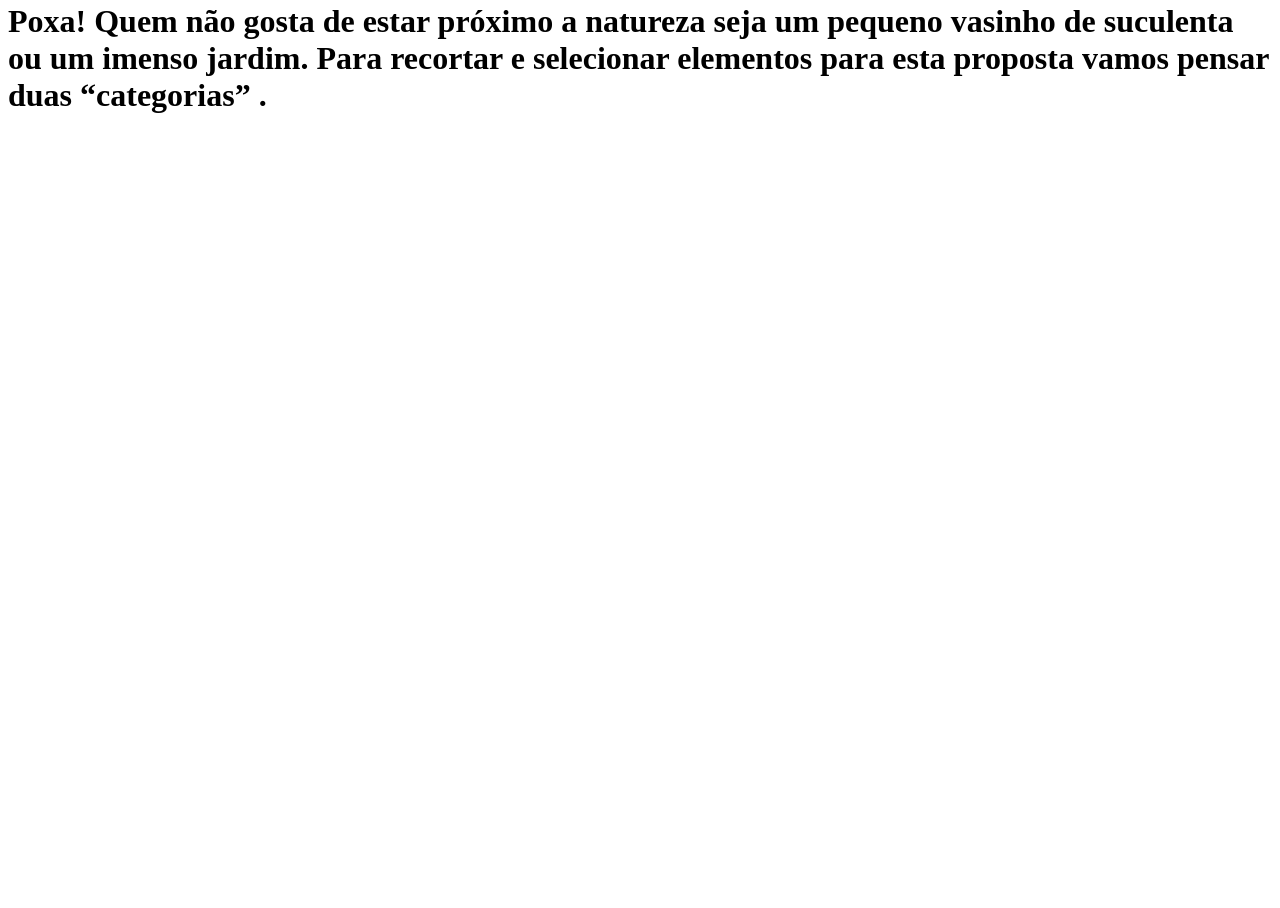
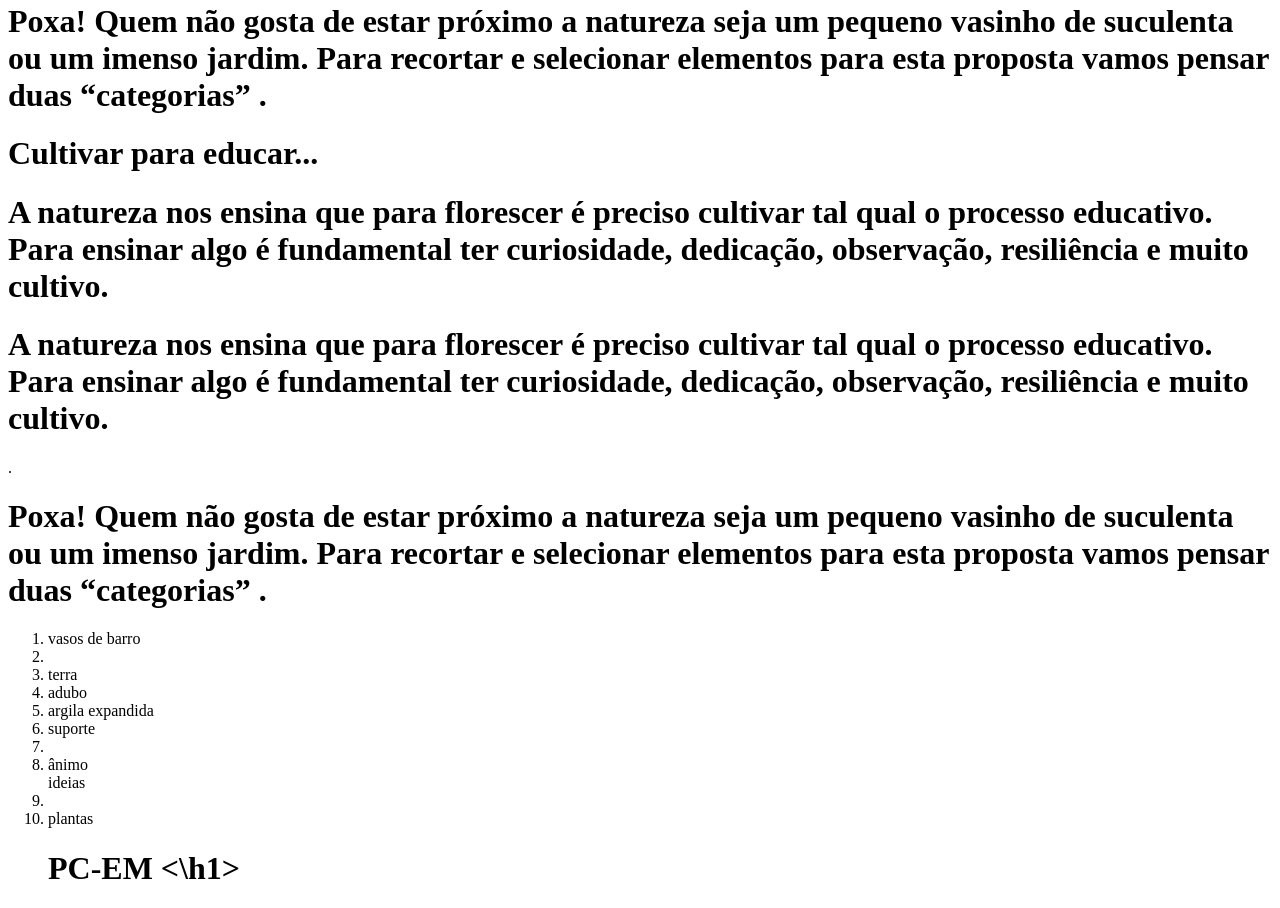
Before and after one commit to Suzi2023/materialpc2023, a plain HTML site: page index.html in a window 1280 px wide. Shown: the part 368-1276 px from the top of the page. Before the commit the page ends 800 px from the top, so only its background shows below. Drawn offline with Linux system fonts and the light colour scheme.

Commit message:
inserção de recursos

```diff
--- a/index.html
+++ b/index.html
@@ -2,4 +2,21 @@
     <h1> A natureza nos ensina que para florescer é preciso cultivar tal qual o processo educativo. Para ensinar algo é fundamental ter curiosidade, dedicação, observação, resiliência e muito cultivo. <h1>
         <h1> A natureza nos ensina que para florescer é preciso cultivar tal qual o processo educativo. Para ensinar algo é fundamental ter curiosidade, dedicação, observação, resiliência e muito cultivo. <h1></h1>
     </h1>. <h1>Poxa! Quem não gosta de estar próximo a natureza seja um pequeno vasinho de suculenta ou um imenso jardim. Para recortar e selecionar elementos para esta proposta vamos pensar duas “categorias” . <h1></h1>
+</h1> <h1> Cultivar para educar... <h1>
+    <h1> A natureza nos ensina que para florescer é preciso cultivar tal qual o processo educativo. Para ensinar algo é fundamental ter curiosidade, dedicação, observação, resiliência e muito cultivo. <h1>
+        <h1> A natureza nos ensina que para florescer é preciso cultivar tal qual o processo educativo. Para ensinar algo é fundamental ter curiosidade, dedicação, observação, resiliência e muito cultivo. <h1></h1>
+    </h1>. <h1>Poxa! Quem não gosta de estar próximo a natureza seja um pequeno vasinho de suculenta ou um imenso jardim. Para recortar e selecionar elementos para esta proposta vamos pensar duas “categorias” . <h1></h1>
 </h1>
+<ol>
+    <li> vasos de barro <li></li>
+    <li> terra </li>
+    <li> adubo </li>
+    <li> argila expandida </li>
+
+    <li> suporte <li>
+    <li> ânimo </li>
+    </li> ideias <li></li>
+    <li> plantas </li>
+    <body>
+ <h1> PC-EM <\h1>
+    <div class="conteudo-secundario"></div>
```
Also changed, not shown: style.css (added, +7 -0 lines), 1 other file.
